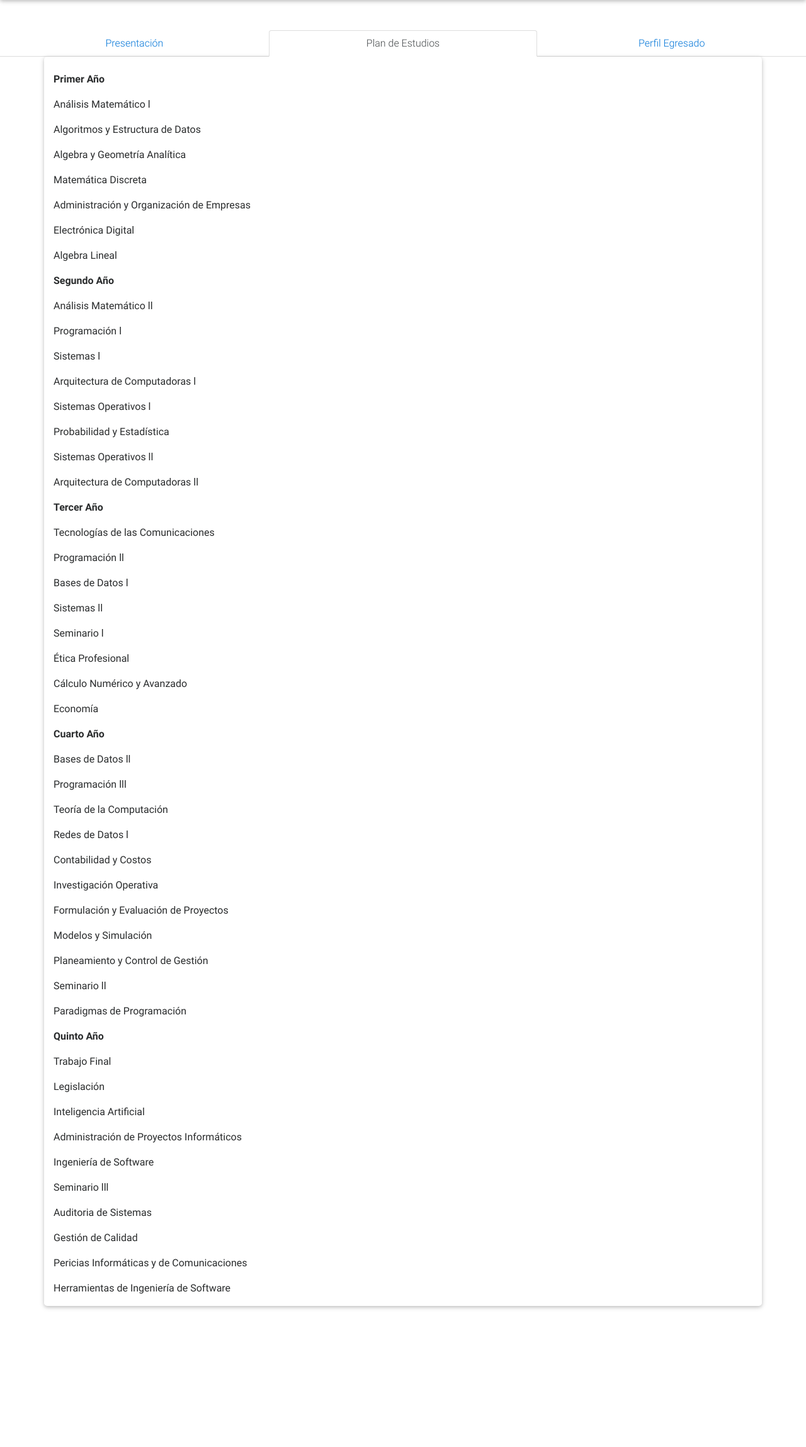
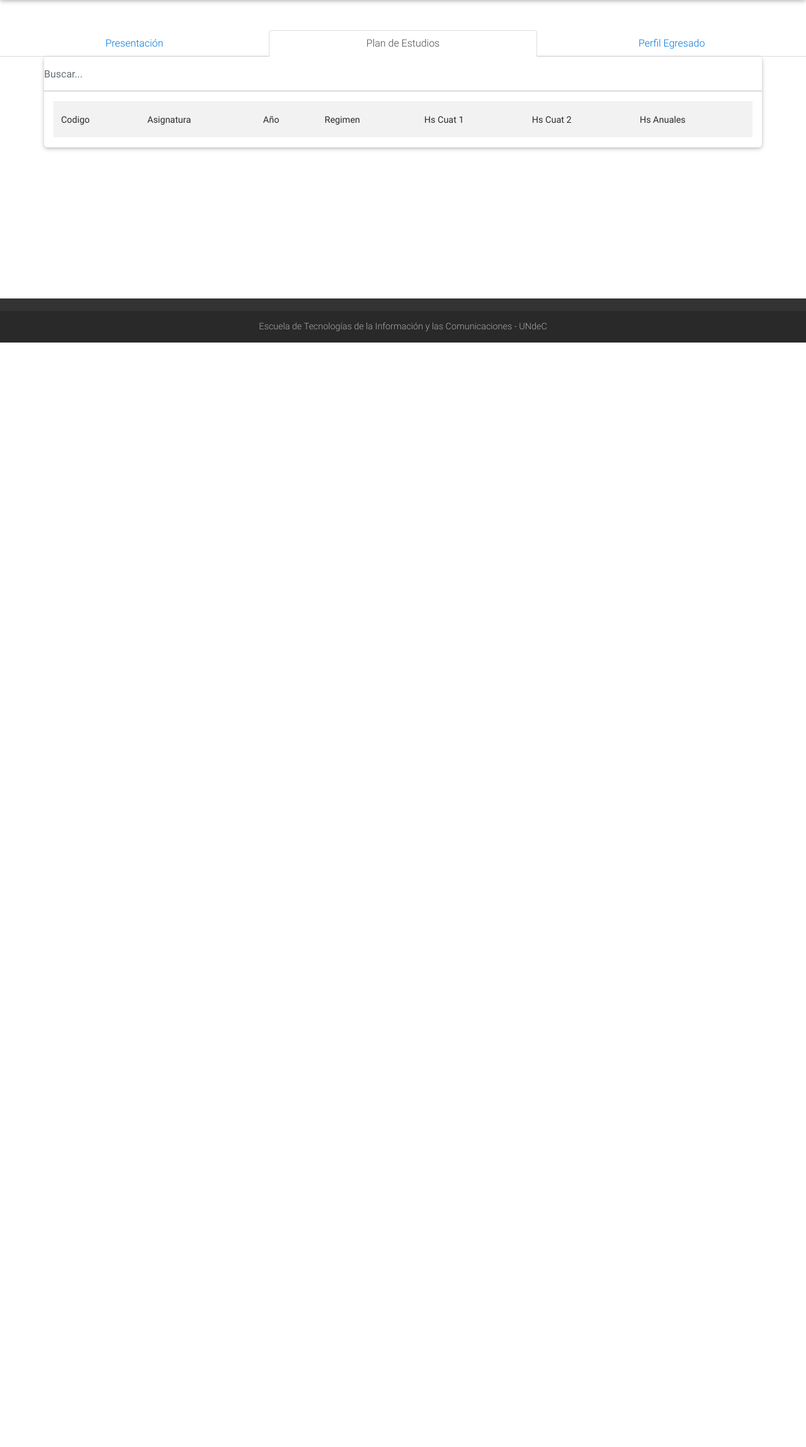
Before and after one commit to GrupoETICUndec/etic, a PHP site: template view/licenciatura.php in a window 1280 px wide, after a click on "Plan de Estudios". Shown: the part 106-2404 px from the top of the page at 63% size. After the commit the page ends 650 px from the top, so only its background shows below. Run offline with PHP 8.4, Linux system fonts and the light colour scheme; the template is opened without the code that fills it, so the values that code supplies are empty.

Commit message:
actualizacion de perfil de materias

```diff
--- a/view/js/app.js
+++ b/view/js/app.js
@@ -35,6 +35,38 @@
   ]);
 
   app.controller
+  ('progLicCtrl',
+    ['$scope','$http',
+      function ($scope, $http)
+      {
+          $scope.materias = {};
+
+
+            $http.get('index.php?c=carrera&a=jsonLic').success
+            (function(data)
+            {
+              $scope.materias=data;
+            })
+      }
+  ]);
+
+  app.controller
+  ('progTudawCtrl',
+    ['$scope','$http',
+      function ($scope, $http)
+      {
+          $scope.materias = {};
+
+
+            $http.get('index.php?c=carrera&a=jsonTudaw').success
+            (function(data)
+            {
+              $scope.materias=data;
+            })
+      }
+  ]);
+
+  app.controller
   ('matCtrl',
     ['$scope','$http',
       function ($scope, $http)
--- a/view/licenciatura.php
+++ b/view/licenciatura.php
@@ -20,63 +20,42 @@
             <!--Panel 1-->
             <div class="tab-pane fade in show active" id="panel1" role="tabpanel">
                 <br>
-                <p class="lead">La carrera de <strong>Licenciatura en Sistemas</strong> tiene como fin formar profesionales con un perfil que responda a las exigencias del mercado y de las empresas, que, continuamente, actualizan sus recursos tecnológicos y procesos de administración y gestión informática. Por tal motivo el plan fue diseñado para brindar una sólida formación básica en áreas específicas como gestión e ingeniería de software, programación, diseño y análisis de sistemas, redes y asignaturas que permiten la adquisición de una formación continuamente actualizada que facilita la inserción laboral en forma inmediata. La preparación integral recibida en materias técnicas y humanísticas lo habilita para responder a las demandas de una sociedad que exige de un profesional con un marcado compromiso con la preservación del medio ambiente, el mejoramiento de la calidad de vida en general y una gran responsabilidad social en el quehacer profesional.</p>
+                <p class="lead">
+                    La carrera de <strong>Licenciatura en Sistemas</strong> tiene como fin formar profesionales con un perfil que responda a las exigencias del mercado y de las empresas, que, continuamente, actualizan sus recursos tecnológicos y procesos de administración y gestión informática. Por tal motivo el plan fue diseñado para brindar una sólida formación básica en áreas específicas como gestión e ingeniería de software, programación, diseño y análisis de sistemas, redes y asignaturas que permiten la adquisición de una formación continuamente actualizada que facilita la inserción laboral en forma inmediata. La preparación integral recibida en materias técnicas y humanísticas lo habilita para responder a las demandas de una sociedad que exige de un profesional con un marcado compromiso con la preservación del medio ambiente, el mejoramiento de la calidad de vida en general y una gran responsabilidad social en el quehacer profesional.
+                </p>
             </div>
             <!--/.Panel 1-->
 
 
             <!--Panel 2-->
-            <div class="tab-pane fade" id="panel2" role="tabpanel">
-                <br>
-                <p><strong>Primer Año</strong></p>
-                <p>Análisis Matemático l</p>
-                <p>Algoritmos y Estructura de Datos</p>
-                <p>Algebra y Geometría Analítica</p>
-                <p>Matemática Discreta</p>
-                <p>Administración y Organización de Empresas</p>
-                <p>Electrónica Digital</p>
-                <p>Algebra Lineal</p>
-                <p><strong>Segundo Año</strong></p>
-                <p>Análisis Matemático ll</p>
-                <p>Programación l</p>
-                <p>Sistemas l</p>
-                <p>Arquitectura de Computadoras l</p>
-                <p>Sistemas Operativos l</p>
-                <p>Probabilidad y Estadística</p>
-                <p>Sistemas Operativos ll</p>
-                <p>Arquitectura de Computadoras ll</p>
-                <p><strong>Tercer Año</strong></p>
-                <p>Tecnologías de las Comunicaciones</p>
-                <p>Programación ll</p>
-                <p>Bases de Datos l</p>
-                <p>Sistemas ll</p>
-                <p>Seminario l</p>
-                <p>Ética Profesional</p>
-                <p>Cálculo Numérico y Avanzado</p>
-                <p>Economía</p>
-                <p><strong>Cuarto Año</strong></p>
-                <p>Bases de Datos ll</p>
-                <p>Programación lll</p>
-                <p>Teoría de la Computación</p>
-                <p>Redes de Datos l</p>
-                <p>Contabilidad y Costos</p>
-                <p>Investigación Operativa</p>
-                <p>Formulación y Evaluación de Proyectos</p>
-                <p>Modelos y Simulación</p>
-                <p>Planeamiento y Control de Gestión</p>
-                <p>Seminario ll</p>
-                <p>Paradigmas de Programación</p>
-                <p><strong>Quinto Año</strong></p>
-                <p>Trabajo Final</p>
-                <p>Legislación</p>
-                <p>Inteligencia Artificial</p>
-                <p>Administración de Proyectos Informáticos</p>
-                <p>Ingeniería de Software</p>
-                <p>Seminario lll</p>
-                <p>Auditoria de Sistemas</p>
-                <p>Gestión de Calidad</p>
-                <p>Pericias Informáticas y de Comunicaciones</p>
-                <p>Herramientas de Ingeniería de Software</p>
+            <div class="tab-pane fade" id="panel2" role="tabpanel" ng-app="universidadApp" ng-controller="progLicCtrl">
+
+                <div class="row">
+                    <input type="text" ng-model="busqueda" class="form-control" placeholder="Buscar...">
+                </div>
+
+                <table class="table table-striped">
+                    <tr>
+                        <th>Codigo</th>
+                        <th>Asignatura</th>
+                        <th>Año</th>
+                        <th>Regimen</th>
+                        <th>Hs Cuat 1</th>
+                        <th>Hs Cuat 2</th>
+                        <th>Hs Anuales</th>
+                    </tr>
+
+                    <tr ng-repeat="mat in materias | filter:busqueda ">
+                        <td >{{mat.codigo}}</td>
+                        <td><a href="index.php?c=materia&a=materia&cod={{mat.idPlan}}">{{mat.asignatura}}</a></td>
+                        <td>{{mat.anio}}</td>
+                        <td>{{mat.regimen}}</td>
+                        <td>{{mat.horasPrimerCuatrimestre}}</td>
+                        <td>{{mat.horasSegundoCuatrimestre}}</td>
+                        <td>{{mat.horasAnuales}}</td>
+                    </tr>
+                </table>
+
             </div>
             <!--/.Panel 2-->
 
```
Also changed, not shown: controller/CarreraController.php (+42 -0 lines), view/materia.php (+45 -4 lines), view/tecnicatura.php (+26 -35 lines), view/images/ingenieria.jpg, view/images/licenciatura.png, view/images/tudaw.jpg, 1 other file.
